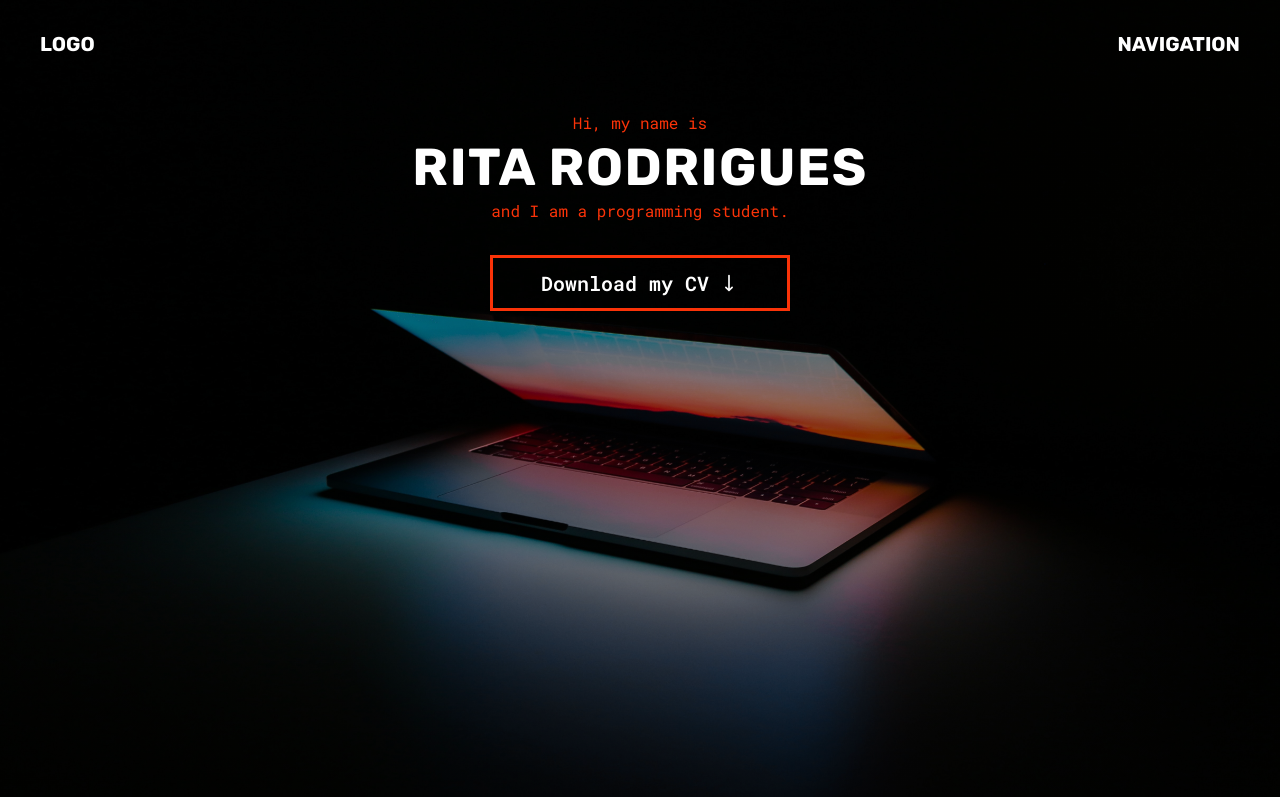
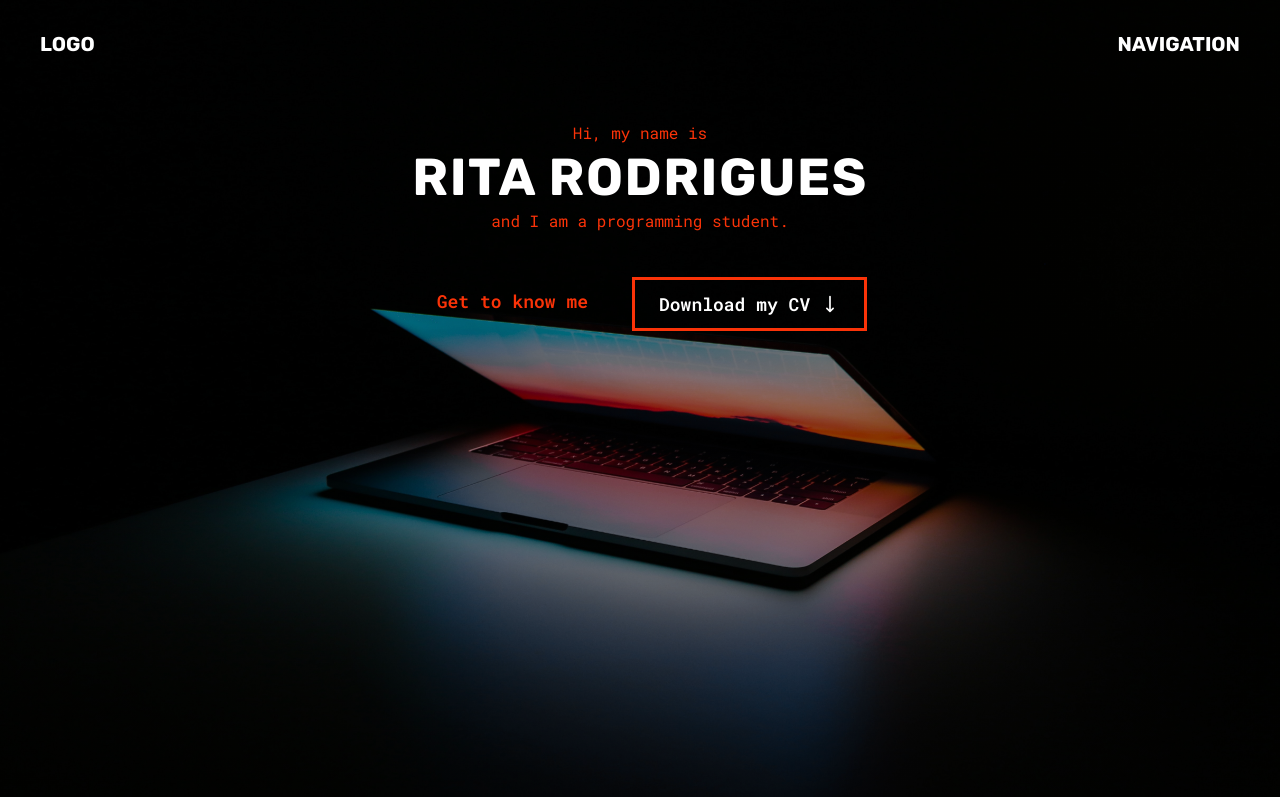
Before and after one commit to ritarodrigues08/projects-website, a plain HTML site: page index.html in a window 1280 px wide. Shown: the top 797 px of the page. Drawn offline with Linux system fonts and the light colour scheme.

Commit message:
Alterations on the hero
Added the "Get to know me" button and improved the styling in CSS of the buttons

```diff
--- a/index.html
+++ b/index.html
@@ -15,10 +15,12 @@
             <div>NAVIGATION</div>
         </nav>
 
-        <div class="container" id="hero-info">
+        <div class="container hero-info">
             <p>Hi, my name is</p>
             <h1>Rita Rodrigues</h1>
             <p>and I am a programming student.</p>
+            <div class="cta-btns">
+                <a href="#about-me" class="get-to-know">Get to know me</a>
                 <a href="#" class="download-cv">
                     <span>Download my CV</span>
                     <svg xmlns="http://www.w3.org/2000/svg" fill="none" viewBox="0 0 24 24" stroke-width="1.5" stroke="currentColor" class="w-6 h-6">
@@ -26,9 +28,10 @@
                     </svg>
                 </a>
             </div>
+        </div>
     </header>
 
-    <section>
+    <section id="about-me">
         <div class="container">
             <h2>About Me</h2>
             <p class="about">Lorem ipsum dolor sit amet, consectetur adipisicing elit. Libero eos sit iure, sapiente a eaque provident quasi reprehenderit ducimus consequuntur enim facilis beatae nemo culpa numquam est voluptate quam magni. Lorem ipsum dolor sit amet consectetur, adipisicing elit. Fugit, nihil? Nulla autem non, soluta quis error libero a nihil quibusdam iusto reiciendis maiores alias dolor laudantium, animi deserunt architecto distinctio? Lorem ipsum dolor sit amet, consectetur adipisicing elit. Iste sit inventore, illum rem nulla esse dolore minima eius odio nam fugit qui? Nobis blanditiis maxime quo corporis dolorem quidem voluptates.</p>
--- a/style.css
+++ b/style.css
@@ -7,6 +7,14 @@
 html {
     font-family: 'Rubik', sans-serif;
     color: #444;
+    scroll-behavior: smooth;
+}
+
+header {
+    color: #fff;
+    height: 100vh;
+    background-image: linear-gradient(rgba(0, 0, 0, 0.4), rgba(0, 0, 0, 0.4)), url(assets/hero.jpg);
+    background-size: cover;
 }
 
 nav {
@@ -29,45 +37,62 @@ h1 {
     letter-spacing: 1.5px;
 }
 
-.download-cv:link, .download-cv:visited {
+.container {
+    width: 1200px;
+    margin: 0 auto;
+}
+
+.hero-info {
+    text-align: center;
+    margin-top: 64px;
+}
+
+.cta-btns {
+    font-family: 'Roboto Mono', sans-serif;
+    font-size: 18px;
+    font-weight: 600;
+    display: flex;
+    gap: 20px;
+    justify-content: center;
+    margin-top: 44px;
+}
+
+.get-to-know {
+    color: #FA3308;
+    text-decoration: none;
+    padding: 12px 24px;
+    transition: all .2s;
+}
+
+.get-to-know:hover {
+    color: #fff;
+    text-decoration: underline;
+}
+
+.download-cv {
     display: flex;
     justify-content: center;
     gap: 10px;
-    width: 300px;
-    margin: 0 auto;
-    font-family: 'Roboto Mono', sans-serif;
-    font-weight: 600;
-    font-size: 20px;
+    text-decoration: none;
     color: #fff;
-    text-decoration: none;
     border: 3px solid #FA3308;
     padding: 12px 24px;
-    margin-top: 32px;
+    transition: all .2s;
 }
 
-.download-cv:hover, .download-cv:active {
+.download-cv:hover {
+    border: none;
     background-color: #fff;
+    border: 3px solid #fff;
     color: #000;
-    border: none;
 }
 
 .download-cv svg {
     width: 20px;
     stroke-width: 2px;
-}
-#hero-info {
-    text-align: center;
-    margin-top: 54px;
+    transition: transform .3s;
 }
 
-.container {
-    width: 1200px;
-    margin: 0 auto;
+.download-cv:hover svg {
+    transform: translateY(5px);
 }
-
-header {
-    color: #fff;
-    height: 100vh;
-    background-image: linear-gradient(rgba(0, 0, 0, 0.4), rgba(0, 0, 0, 0.4)), url(assets/hero.jpg);
-    background-size: cover;
-}
```
Lines whose indentation alone changed are shown as unchanged.
